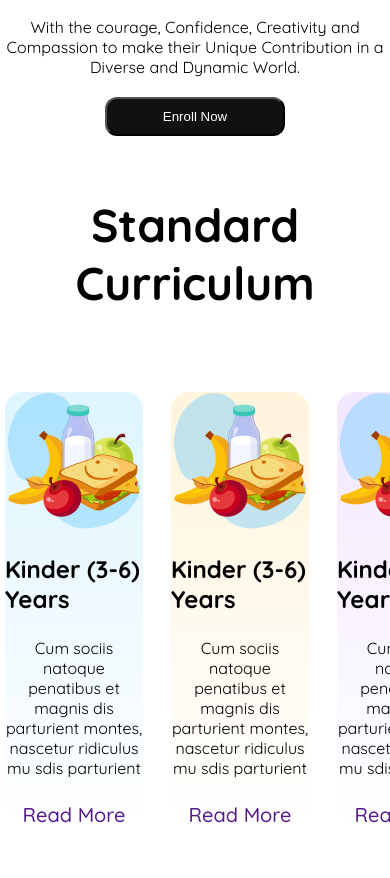
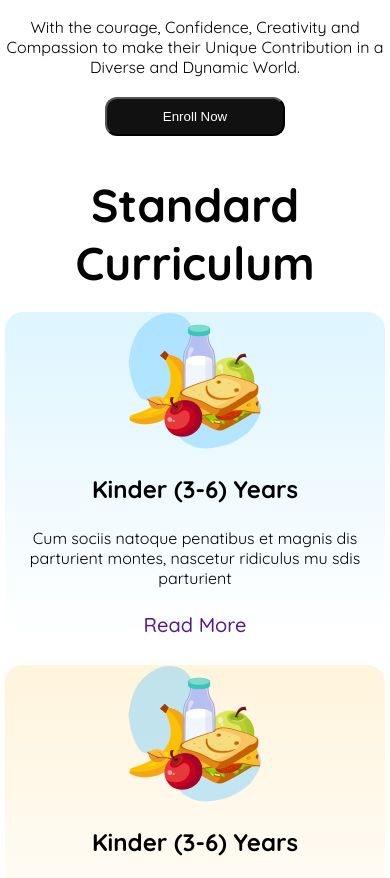
Before and after one commit to Subro-webdev23/Assignment-2, a plain HTML site: page index.html in a window 390 px wide. Shown: the part 982-1860 px from the top of the page. Drawn offline with Linux system fonts and the light colour scheme.

Commit message:
add curriculum section responsive css

```diff
--- a/style.css
+++ b/style.css
@@ -263,4 +263,19 @@ nav ul li{
     .btn{
         width: 100%;
     }
+    .curriculum-section{
+        padding: 40px 0;
+    }
+    .curriculum{
+        display: flex;
+        flex-direction: column;
+        gap: 20px;
+    }
+    .cards{
+        flex-direction: column;
+        gap: auto;
+    }
+    .arrow{
+        display: none;
+    }
 }
```
